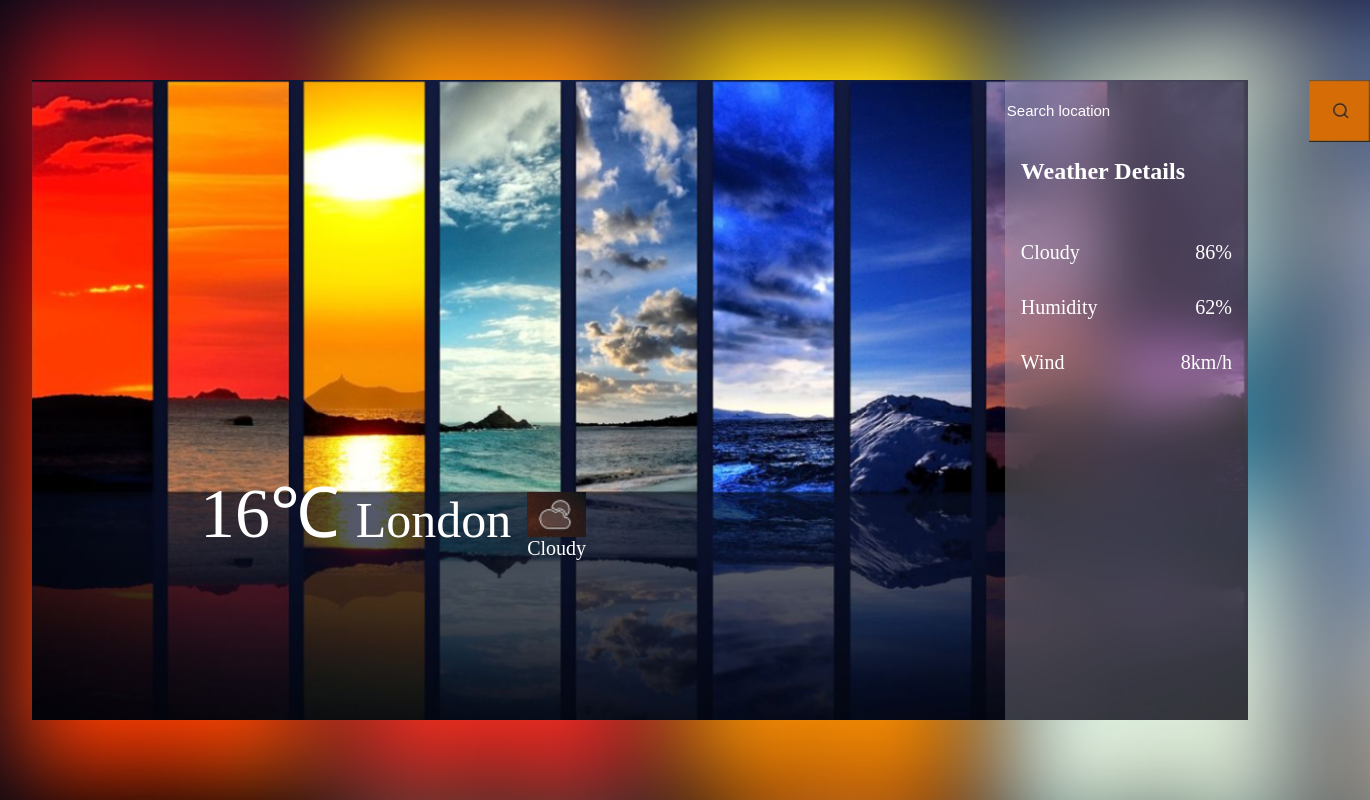
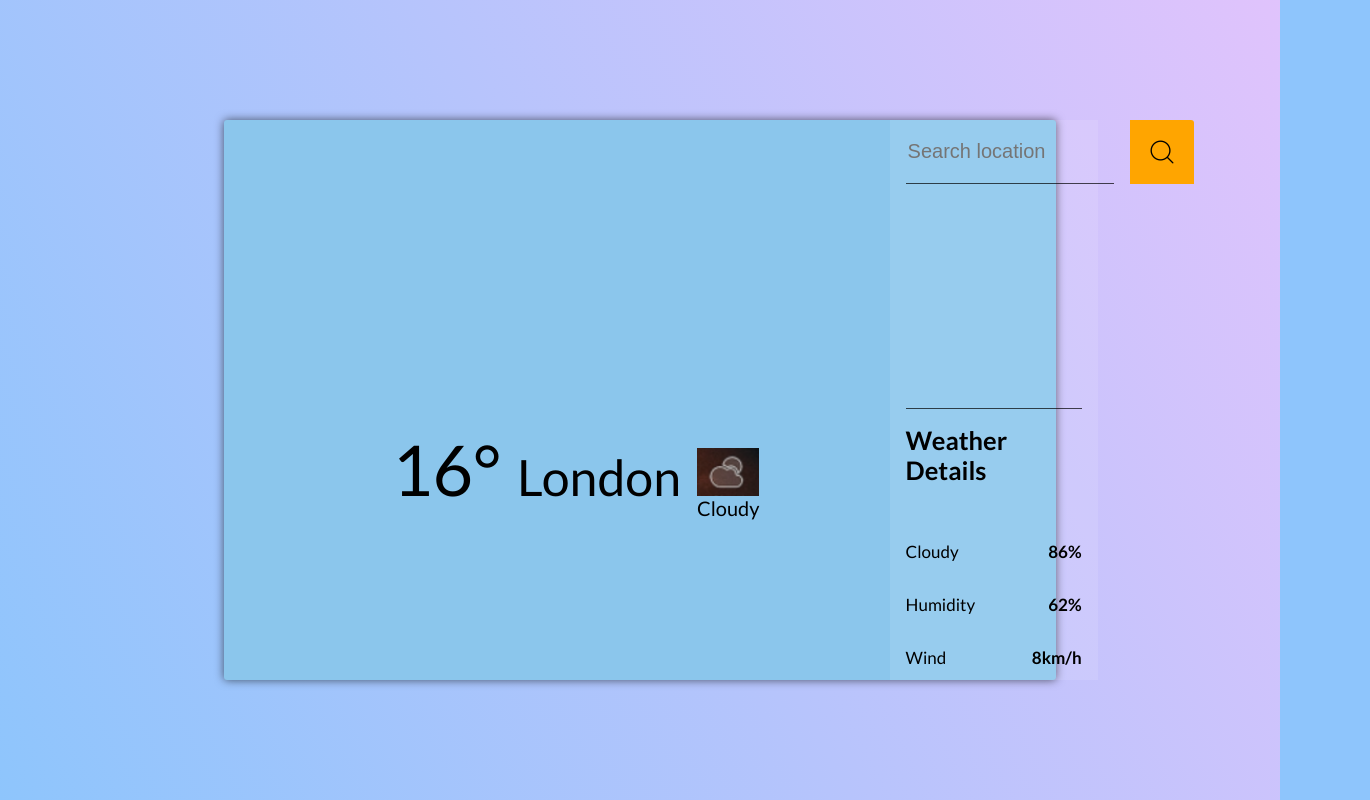
Before and after one commit to CooKingBeast/WebStProjects, a plain HTML site: page Weather/index.html in a window 1280 px wide. Shown: the whole page, 1370 px wide, since content can reach past the window. Drawn offline with Linux system fonts and the light colour scheme.

Commit message:
feat: css is done

```diff
--- a/Weather/index.html
+++ b/Weather/index.html
@@ -9,7 +9,7 @@
 		<div class="wrapper">
 			<div class="main_info">
 				<div class="main-weather_box">
-					<span class="degrees weather_box_padding">16&#8451;</span>
+					<span class="degrees weather_box_padding">16&#176;</span>
 					<span class="city weather_box_padding">London</span>
 					<div class="weather_type weather_box_padding">
 						<img src="./assets/cloudyIMG.png" alt="cloudyIMG" />
@@ -22,25 +22,25 @@
 					<label for="label_form_input">
 						<input
 							id="label_form_input"
-							type="text"
+							type="search"
 							placeholder="Search location"
 						/>
-						<img src="./assets/searchIMG.png" alt="searchIMG" />
+						<img class="input_search_icon" src="./assets/magnifying-glass.png" alt="searchIMG" />
 					</label>
 				</form>
 				<div class="details">
 					<h2>Weather Details</h2>
 					<div class="weather_type_details weather_details_items">
-						<span class="weather_details_font-size">Cloudy</span>
-						<span class="weather_details_font-size">86%</span>
+						<span>Cloudy</span>
+						<span class="weather_details_digits-font_size">86%</span>
 					</div>
 					<div class="humidity_details weather_details_items">
-						<span class="weather_details_font-size">Humidity</span>
-						<span class="weather_details_font-size">62%</span>
+						<span>Humidity</span>
+						<span class="weather_details_digits-font_size">62%</span>
 					</div>
 					<div class="wind_details weather_details_items">
-						<span class="weather_details_font-size">Wind</span>
-						<span class="weather_details_font-size">8km/h</span>
+						<span>Wind</span>
+						<span class="weather_details_digits-font_size">8km/h</span>
 					</div>
 				</div>
 			</div>
--- a/Weather/style.css
+++ b/Weather/style.css
@@ -1,6 +1,7 @@
+@import url('https://fonts.googleapis.com/css2?family=Lato:ital,wght@0,100;0,300;0,400;0,700;0,900;1,100;1,300;1,400;1,700;1,900&display=swap');
+
 * {
 	box-sizing: border-box;
-	color: white;
 }
 
 body {
@@ -10,20 +11,20 @@ body {
 	align-items: center;
 	justify-content: center;
 	height: 100vh;
-	background: url('./assets/blurred.png');
-	background-size: cover;
-	background-repeat: no-repeat;
+	background-color: #8ec5fc;
+	background-image: linear-gradient(62deg, #8ec5fc 0%, #e0c3fc 100%);
+	font-family: Lato, sans-serif;
 }
 
 .wrapper {
 	display: flex;
-	height: 80%;
-	width: 95%;
+	height: 70%;
+	width: 65%;
 	visibility: visible;
 	opacity: 1;
-	background: url('./assets/nonblurred.png');
-	background-size: cover;
-	background-repeat: no-repeat;
+	background-color: #8bc6ec;
+	box-shadow: 0 0 10px rgba(0, 0, 0, 0.6);
+	border-radius: 3px;
 }
 
 .main_info {
@@ -60,9 +61,8 @@ body {
 .content {
 	display: flex;
 	flex-direction: column;
-	width: 20%;
-	background-color: rgba(255, 255, 255, 0.2);
-	backdrop-filter: blur(30px);
+	width: 25%;
+	background-color: rgba(255, 255, 255, 0.1);
 }
 
 .content-form {
@@ -74,25 +74,43 @@ label {
 }
 
 #label_form_input {
-	width: 19rem;
+	width: 13rem;
 	background-color: transparent;
 	border: none;
+	border-bottom: 1px solid rgba(0, 0, 0, 0.7);
+	margin: 0 1rem;
+	font-size: 20px;
 }
 
-::-webkit-input-placeholder {
-	color: white;
-	font-size: 15px;
+textarea:focus,
+input:focus {
+	outline: none;
+}
+
+.input_search_icon {
+	height: 4rem;
+	width: 4rem;
+	padding: 1rem;
+	background-color: orange;
+	border-top-right-radius: 3px;
+}
+
+.details {
+	margin: 14rem 1rem;
+	border-top: 1px solid rgba(0, 0, 0, 0.7);
+	font-size: 17px;
 }
 
 h2 {
-	margin: 1rem 0 3.5rem 1rem;
+	margin: 1rem 0 3.5rem 0;
 }
+
 .weather_details_items {
-	margin: 2rem 1rem;
+	margin: 2rem 0;
 	display: flex;
 	justify-content: space-between;
 }
 
-.weather_details_font-size {
-	font-size: 20px;
+.weather_details_digits-font_size {
+	font-weight: bold;
 }
```
Also changed, not shown: Weather/assets/blurred.png (deleted), Weather/assets/magnifying-glass.png (added), Weather/assets/nonblurred.png (deleted).
